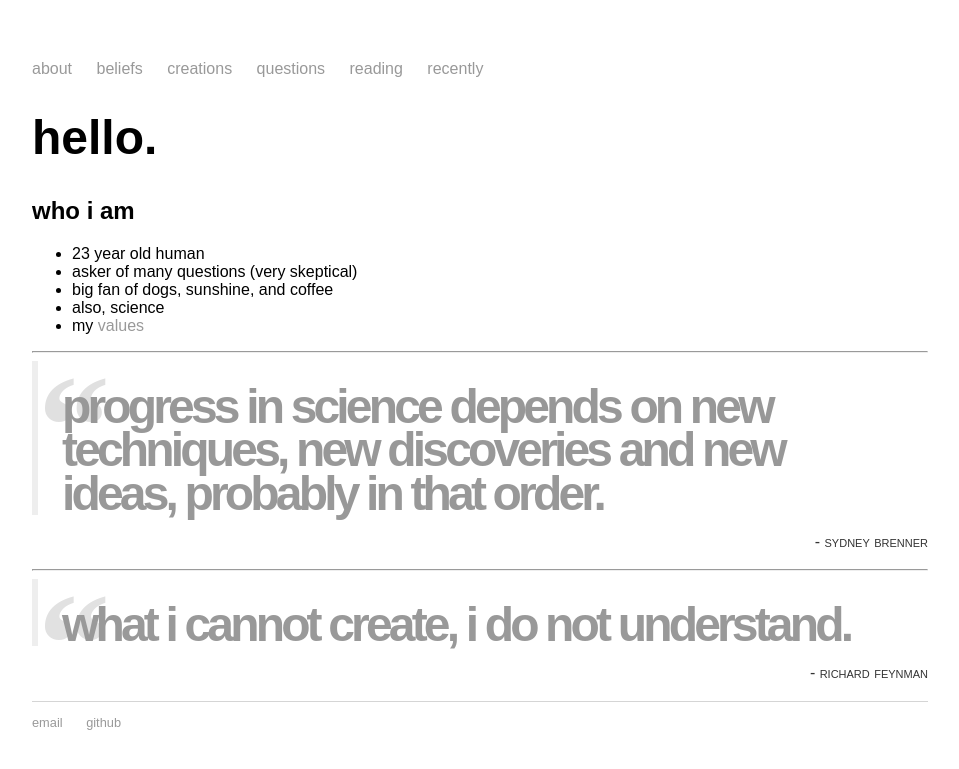
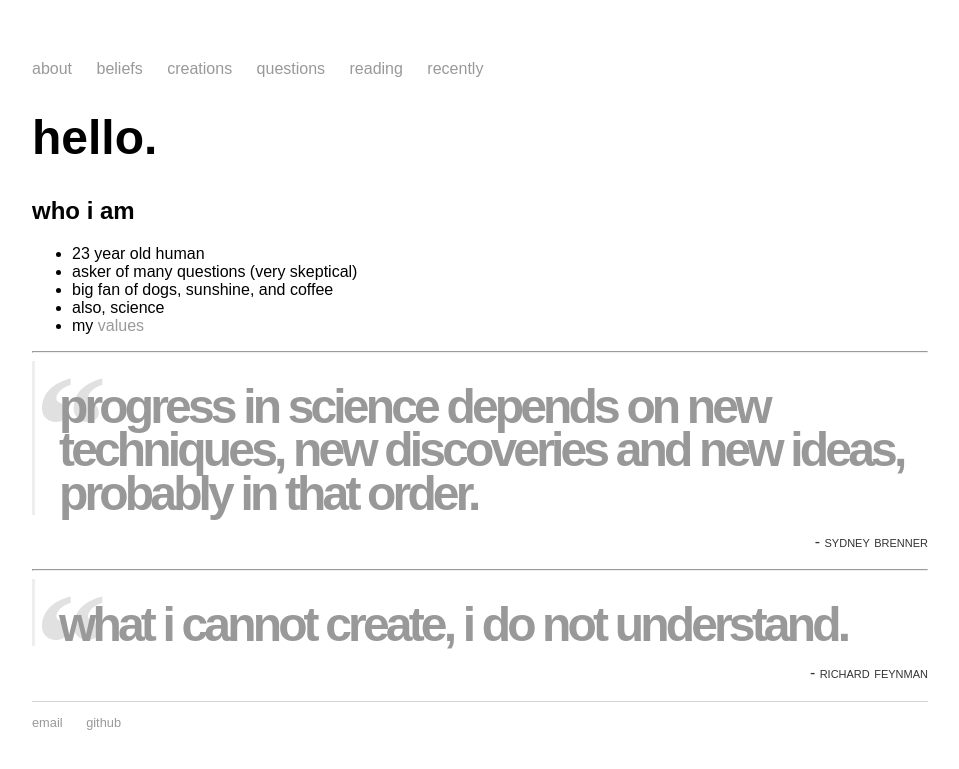
Before and after one commit to mayasheth/mayasheth.github.io, a Jekyll site: the page built from index.md, in a window 1280 px wide. Shown: the top 769 px of the page, without its empty margins (160-1119 px from the left). Built offline with Jekyll 4.4.1, drawn with Linux system fonts in a browser that asks for light colours.

Commit message:
Update main.css

```diff
--- a/css/main.css
+++ b/css/main.css
@@ -46,6 +46,8 @@
 
 blockquote {
   display: block;
-  border-left:6px solid #d5d5d5 ;
+  border-left:3px solid #d5d5d5 ;
+  padding-left: 12px;
+
 
 }
```
